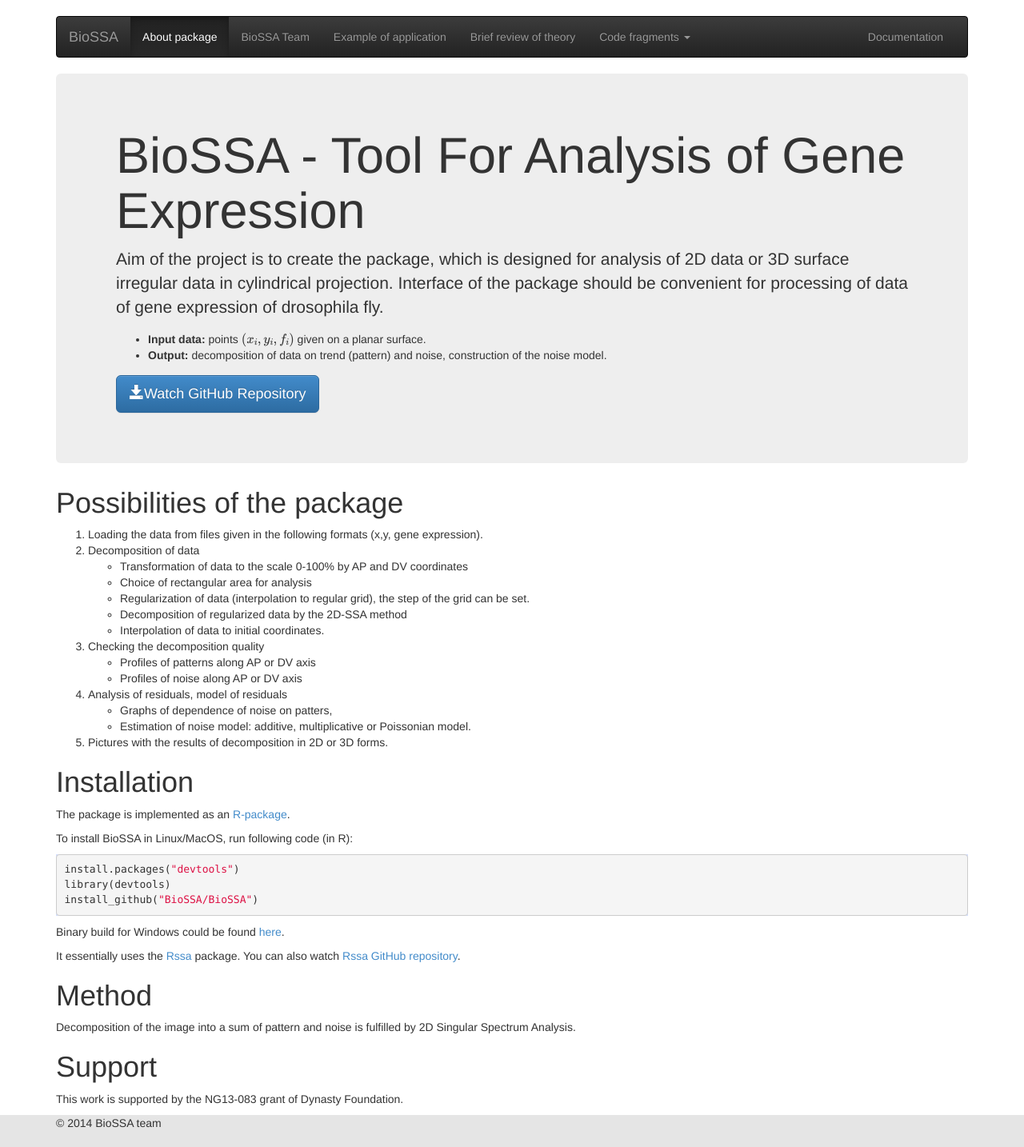
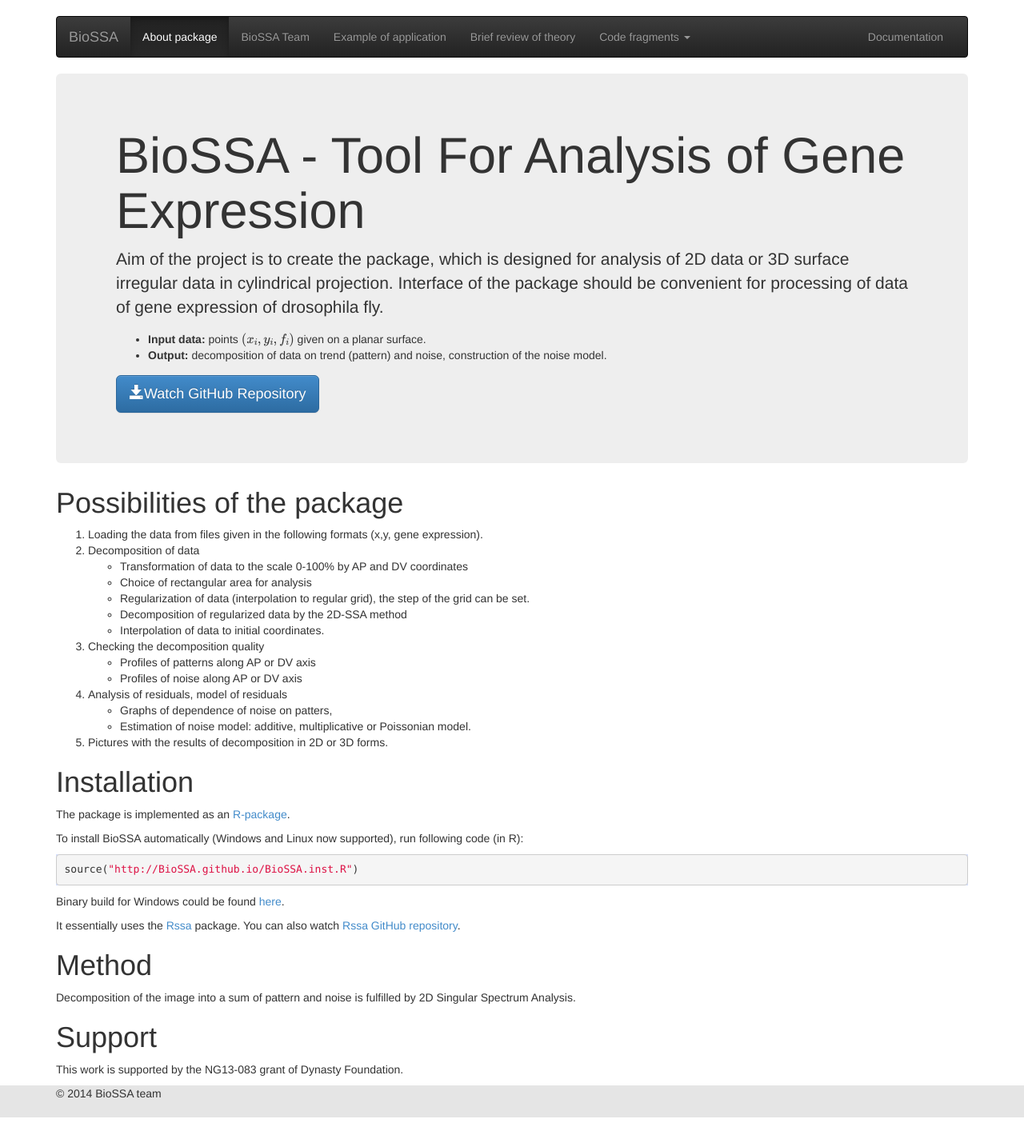
Before and after one commit to BioSSA/BioSSA.github.io, a Jekyll site: the page built from index.markdown, in a window 1280 px wide. Shown: the whole page at 80% size. Built offline with Jekyll 4.4.1, drawn with Linux system fonts in a browser that asks for light colours; nearby versions of some CDN libraries; Markdown is read by kramdown in place of the engine named in the settings; formulas are drawn with MathJax 3; after the commit the page ends 1397 px from its top, so only the background shows below that.

Commit message:
Add autoinstaller script

```diff
--- a/index.markdown
+++ b/index.markdown
@@ -40,12 +40,10 @@ processing of data of gene expression of drosophila fly.</p>
 
 The package is implemented as an [R-package](http://www.r-project.org/ ).
 
-To install BioSSA in Linux/MacOS, run following code (in R):
+To install BioSSA automatically (Windows and Linux now supported), run following code (in R):
 
 {% highlight r %}
-install.packages("devtools")
-library(devtools)
-install_github("BioSSA/BioSSA")
+source("http://BioSSA.github.io/BioSSA.inst.R")
 {% endhighlight %}
 
 Binary build for Windows could be found [here]( https://github.com/BioSSA/BioSSA/biossa_01.zip "BioSSA Link").
```
Also changed, not shown: 1 other file.
